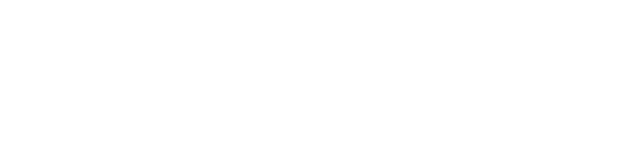
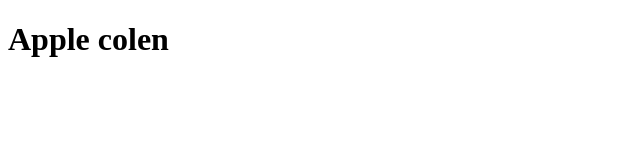
Before and after one commit to HaniMe9/ApplExe, a plain HTML site: page index.html in a window 1280 px wide. Shown: the whole page, without its empty margins (0-640 px from the left). Drawn offline with Linux system fonts and the light colour scheme.

Commit message:
creat h1

```diff
--- a/index.html
+++ b/index.html
@@ -6,6 +6,6 @@
   <title>Document</title>
 </head>
 <body>
-
+  <h1>Apple colen</h1>
 </body>
 </html>
```
